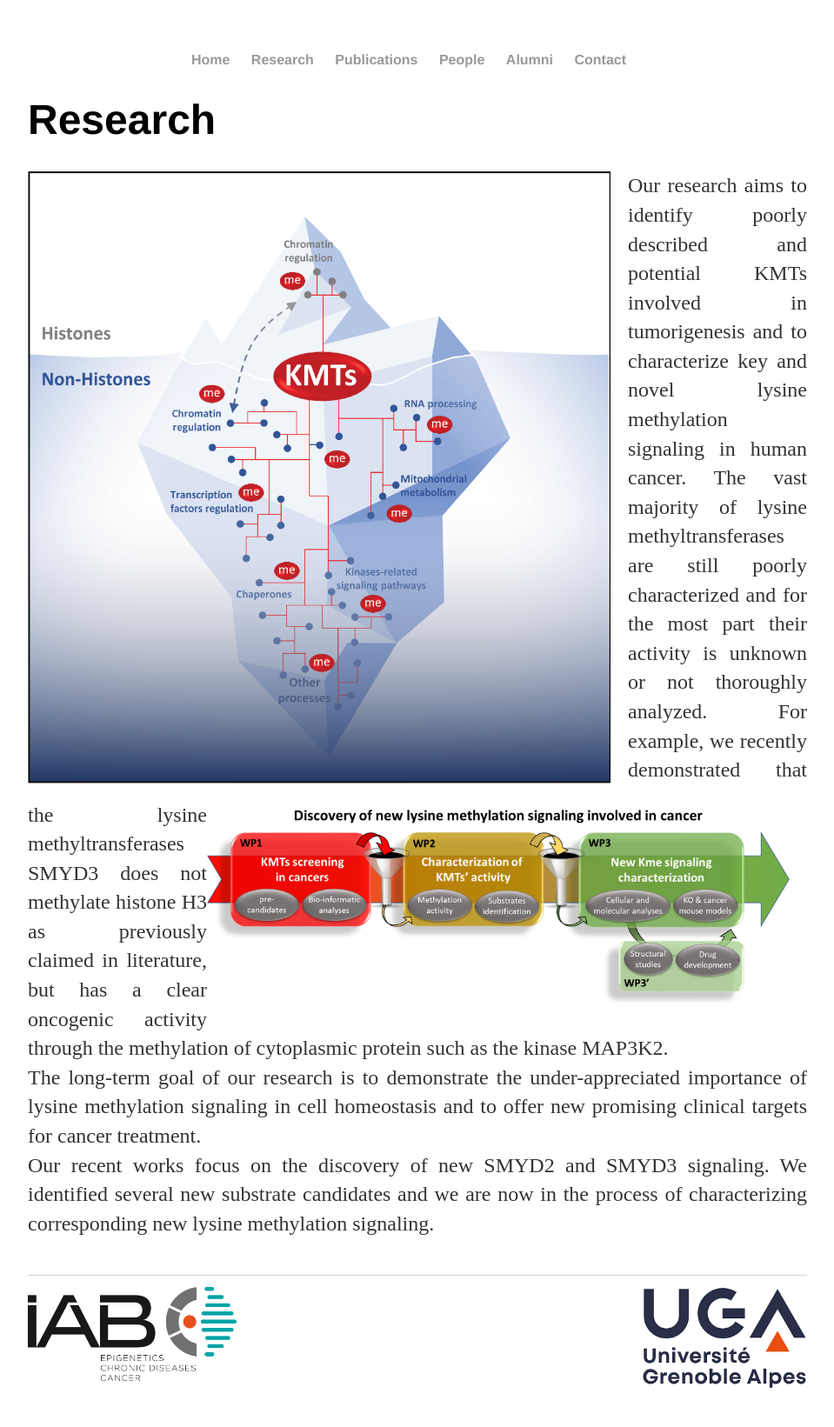
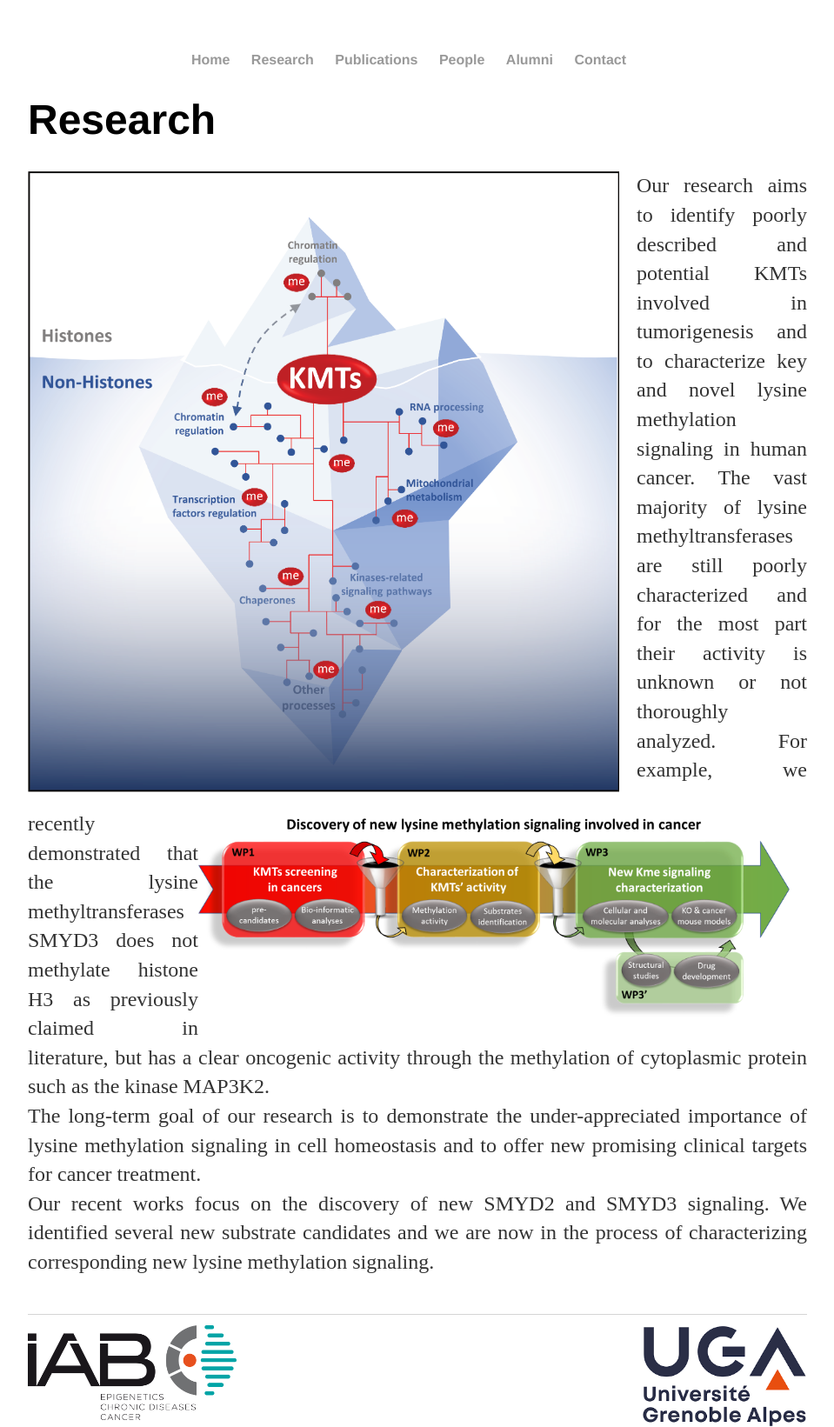
Before and after one commit to Reynoird-Lab/Reynoird-lab.github.io, a Jekyll site: the page built from Research/index.html, in a window 1280 px wide. Shown: the whole page at 87% size, without its empty margins (160-1119 px from the left). Built offline with Jekyll 4.4.1, drawn with Linux system fonts in a browser that asks for light colours; Markdown is read by kramdown in place of the engine named in the settings; before the commit the page ends 1597 px from its top, so only the background shows below that.

Commit message:
Update index.html

```diff
--- a/Research/index.html
+++ b/Research/index.html
@@ -4,7 +4,7 @@
 ---
 	<h1>{{ page.title }}</h1>
 
-<div><img src="https://reynoird-lab.github.io/Images/Lukinovic V graphical abstract CMYK_revision.png" title="Lysine Methylation Signaling" align="left" width="670" style="margin: 0px 20px 20px 0px;"/> <img src="https://reynoird-lab.github.io/Images/research.png" title="research" align="right" width="670" style="margin: 0px 20px 20px 0px;" br clear="left" /></div>
+<div><img src="https://reynoird-lab.github.io/Images/Lukinovic V graphical abstract CMYK_revision.png" title="Lysine Methylation Signaling" align="left" width="680" style="margin: 0px 20px 20px 0px;"/> <img src="https://reynoird-lab.github.io/Images/research.png" title="research" align="right" width="680" style="margin: 0px 20px 20px 0px;" br clear="left" /></div>
 <p align="justify">Our research aims to identify poorly described and potential KMTs involved in tumorigenesis and to characterize key and novel lysine methylation signaling in human cancer. The vast majority of lysine methyltransferases are still poorly characterized and for the most part their activity is unknown or not thoroughly analyzed. For example, we recently demonstrated that the lysine methyltransferases SMYD3 does not methylate histone H3 as previously claimed in literature, but has a clear oncogenic activity through the methylation of cytoplasmic protein such as the kinase MAP3K2.<br>
 The long-term goal of our research is to demonstrate the under-appreciated importance of lysine methylation signaling in cell homeostasis and to offer new promising clinical targets for cancer treatment.
 <br>Our recent works focus on the discovery of new SMYD2 and SMYD3 signaling. We identified several new substrate candidates and we are now in the process of characterizing corresponding new lysine methylation signaling.</p><br>
```
